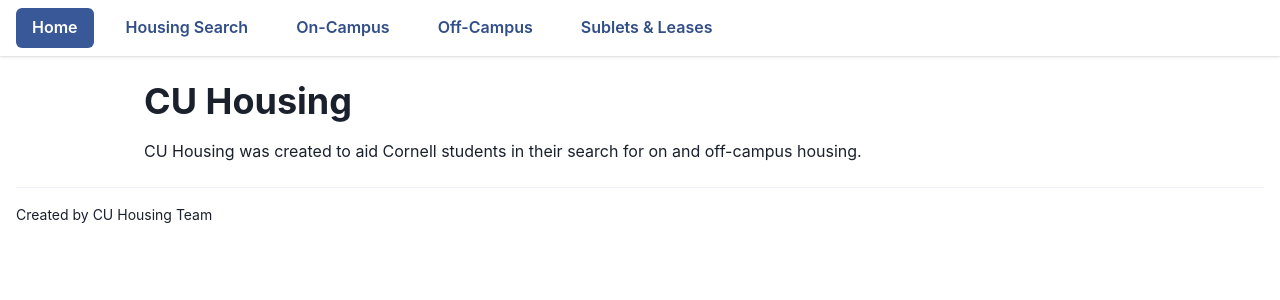
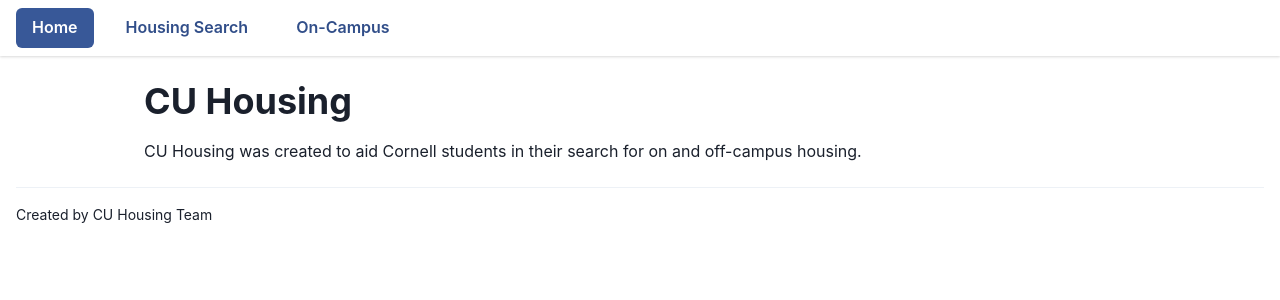
Before and after one commit to pdan101/CU-Housing, a Next.js app: page / in a window 1280 px wide. Shown: the top 300 px of the page. Built offline with nearby package versions, Linux system fonts and the light colour scheme.

Commit message:
Finished project

```diff
--- a/components/layout/Navbar.tsx
+++ b/components/layout/Navbar.tsx
@@ -20,14 +20,6 @@
   {
     name: "On-Campus",
     path: "/oncampus"
-  },
-  {
-    name: "Off-Campus",
-    path: "/offcampus"
-  },
-  {
-    name: "Sublets & Leases",
-    path: "/subletsleases"
   }
 ]
 
```
